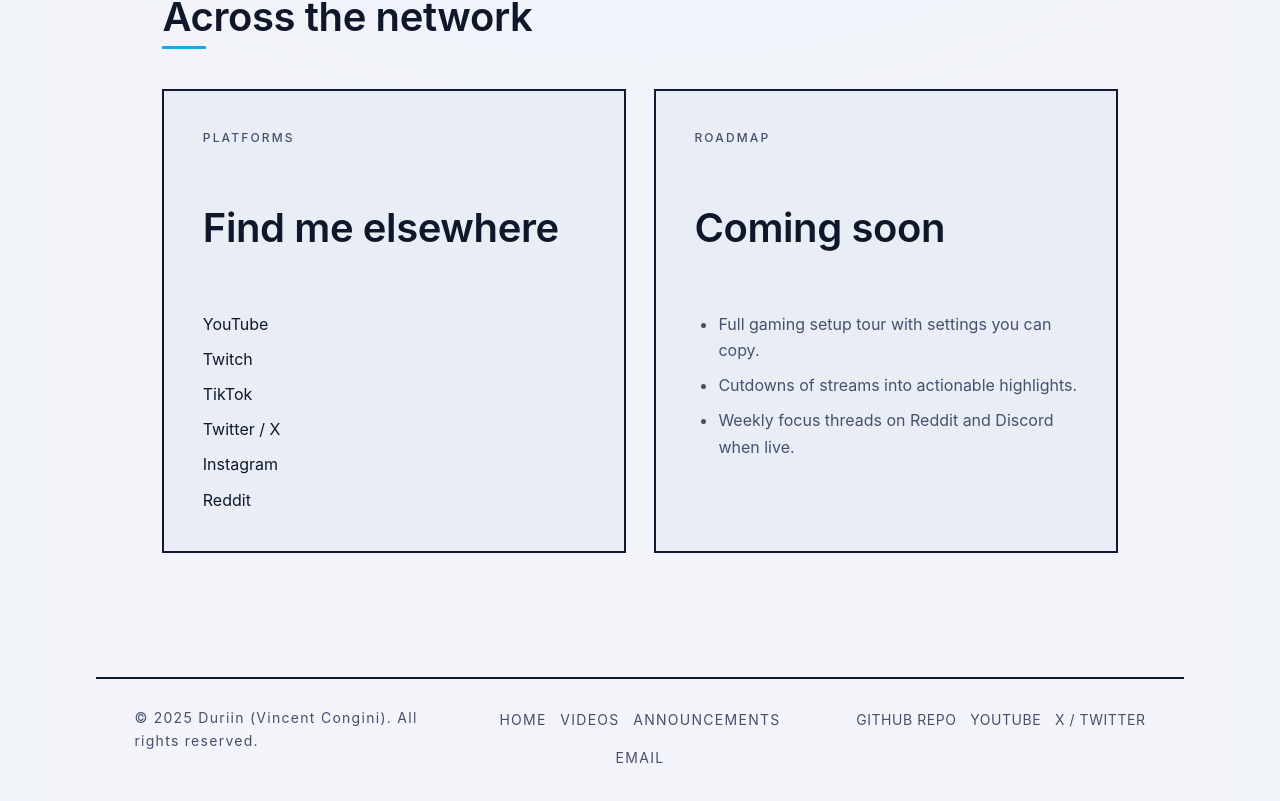
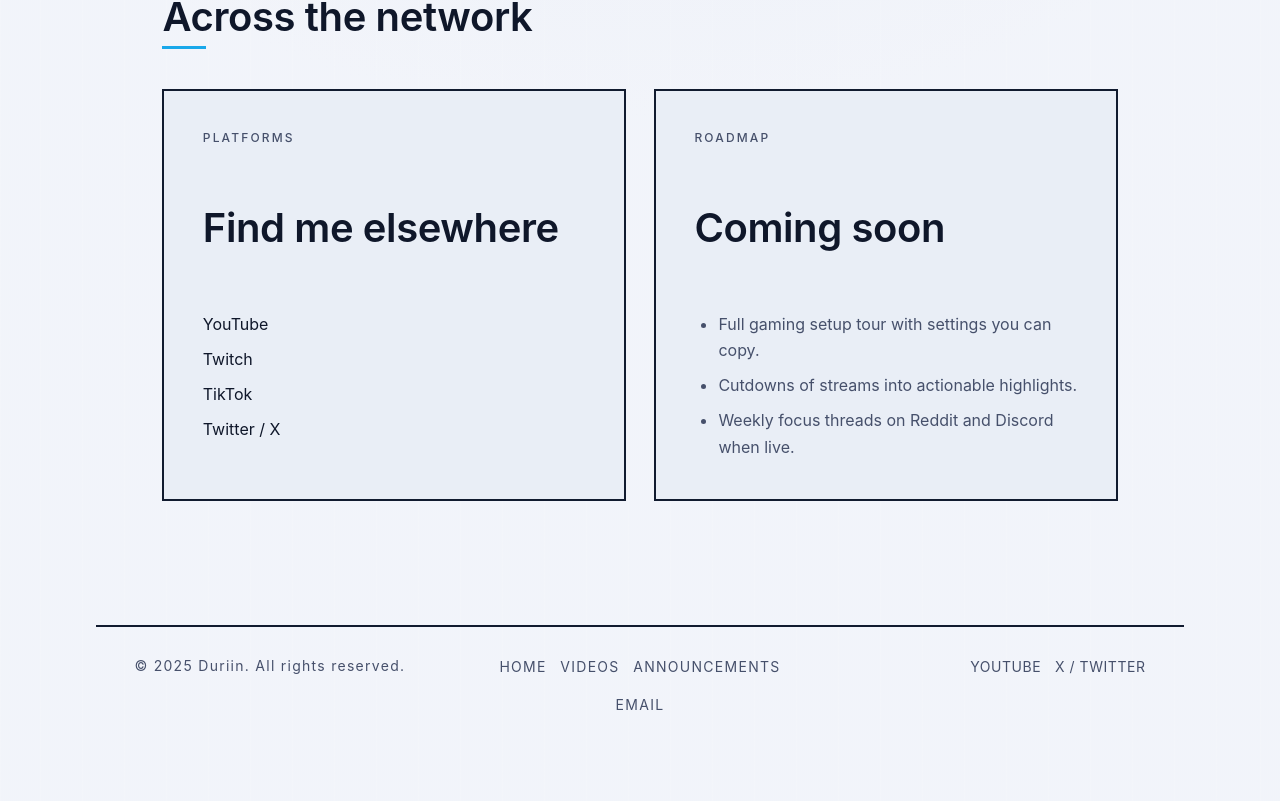
Before and after one commit to VCongini/duriin, a React (Vite) app: page /about in a window 1280 px wide. Shown: the part 856-1657 px from the top of the page. Built offline with nearby package versions, Linux system fonts and the light colour scheme.

Commit message:
Cleaning up personal info.

```diff
--- a/src/components/Footer.tsx
+++ b/src/components/Footer.tsx
@@ -9,7 +9,7 @@ const FooterComponent: React.FC = () => {
             <div className="footer__inner u-page">
                 <div className="footer__section footer__identity">
                     <p className="footer__copy">
-                        © {currentYear} Duriin (Vincent Congini). All rights reserved.
+                        © {currentYear} Duriin. All rights reserved.
                     </p>
                 </div>
 
@@ -34,14 +34,6 @@ const FooterComponent: React.FC = () => {
                 <div className="footer__section footer__signals" aria-label="Signal links">
                     <a
                         className="footer__link footer__link--signal"
-                        href="https://github.com/vcongini/duriin"
-                        target="_blank"
-                        rel="noreferrer"
-                    >
-                        GitHub Repo
-                    </a>
-                    <a
-                        className="footer__link footer__link--signal"
                         href="https://www.youtube.com/@duriin6656"
                         target="_blank"
                         rel="noreferrer"
@@ -50,7 +42,7 @@ const FooterComponent: React.FC = () => {
                     </a>
                     <a
                         className="footer__link footer__link--signal"
-                        href="https://twitter.com"
+                        href="https://x.com/Duriin2"
                         target="_blank"
                         rel="noreferrer"
                     >
--- a/src/content/featured-topics.ts
+++ b/src/content/featured-topics.ts
@@ -25,12 +25,4 @@ export const featuredTopics: FeaturedTopic[] = [
         href: 'https://www.youtube.com/@duriin6656',
         ctaLabel: 'See experiments',
     },
-    {
-        id: 'community',
-        title: 'Community Drops',
-        description: 'Spotlights on squad builds, fan art, and collabs pulled from the Discord.',
-        image: 'https://images.unsplash.com/photo-1520607162513-6c284b56fefb?auto=format&fit=crop&w=1200&q=80',
-        href: 'https://discord.com',
-        ctaLabel: 'Join the drop',
-    },
 ];
--- a/src/pages/About.tsx
+++ b/src/pages/About.tsx
@@ -2,11 +2,9 @@ import React from 'react';
 
 const socials = [
     { name: 'YouTube', url: 'https://www.youtube.com/@duriin6656' },
-    { name: 'Twitch', url: 'https://www.twitch.tv' },
-    { name: 'TikTok', url: 'https://www.tiktok.com/@duriin' },
-    { name: 'Twitter / X', url: 'https://twitter.com' },
-    { name: 'Instagram', url: 'https://www.instagram.com' },
-    { name: 'Reddit', url: 'https://www.reddit.com' }
+    { name: 'Twitch', url: 'https://www.twitch.tv/duriindoes' },
+    { name: 'TikTok', url: 'https://www.tiktok.com/@duriin2' },
+    { name: 'Twitter / X', url: 'https://x.com/Duriin2' }
 ];
 
 export const About: React.FC = () => {
```
